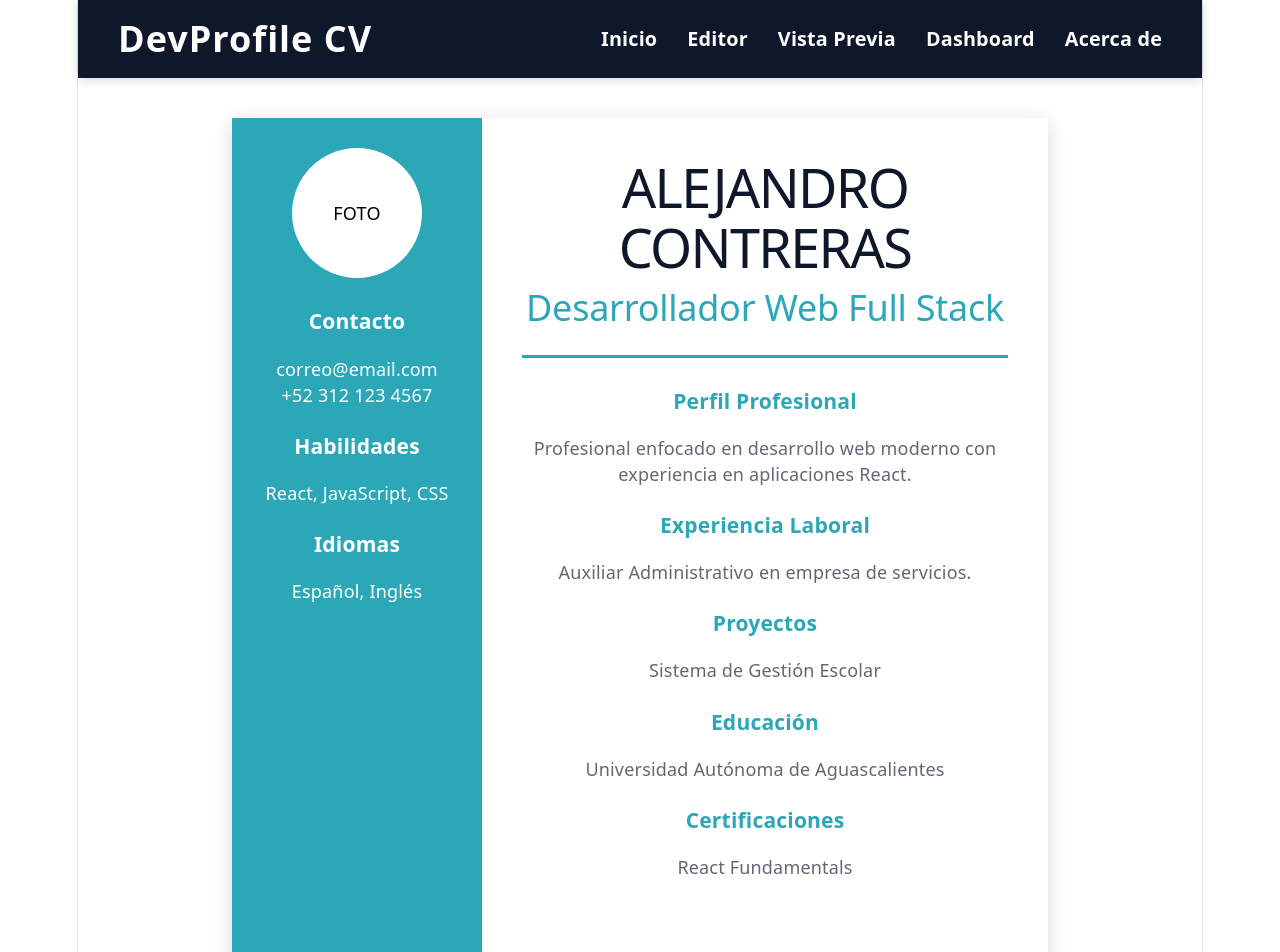
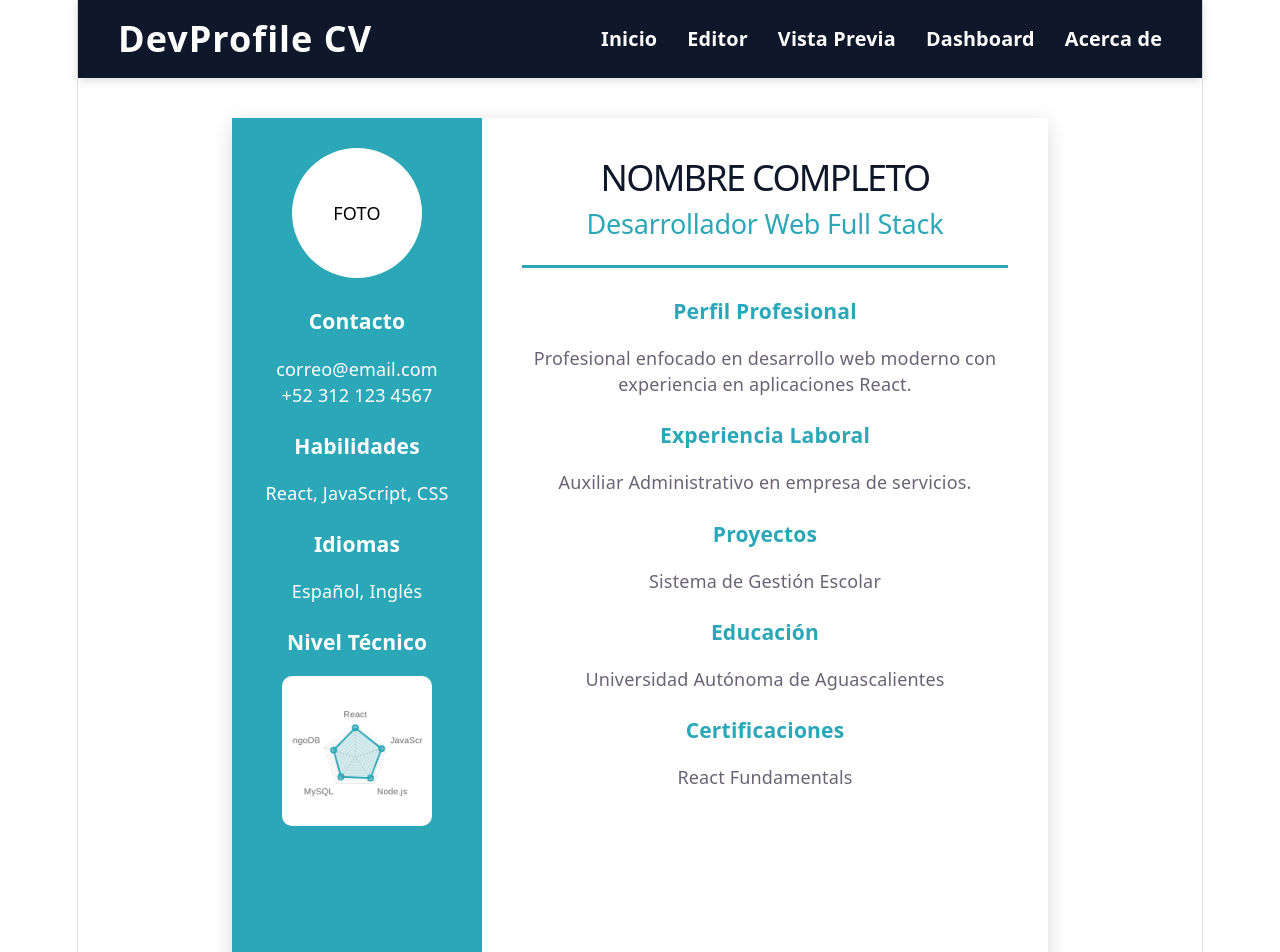
Before and after one commit to AlejandroContreras23/DevProfile, a React (Vite) app: page /preview in a window 1280 px wide. Shown: the top 952 px of the page. Built offline with nearby package versions, Linux system fonts and the light colour scheme.

Commit message:
Ya tiene grafica de habilidades y tambien se le puede subir una foto

```diff
--- a/package.json
+++ b/package.json
@@ -10,7 +10,9 @@
     "preview": "vite preview"
   },
   "dependencies": {
+    "chart.js": "^4.5.1",
     "react": "^19.2.6",
+    "react-chartjs-2": "^5.3.1",
     "react-dom": "^19.2.6",
     "react-router-dom": "^7.16.0"
   },
--- /dev/null
+++ b/src/componentes/GraficaHabilidades.jsx
@@ -0,0 +1,79 @@
+import { Radar } from "react-chartjs-2";
+
+import {
+  Chart as ChartJS,
+  RadialLinearScale,
+  PointElement,
+  LineElement,
+  Filler,
+  Tooltip,
+  Legend,
+} from "chart.js";
+
+ChartJS.register(
+  RadialLinearScale,
+  PointElement,
+  LineElement,
+  Filler,
+  Tooltip,
+  Legend
+);
+
+function GraficaHabilidades() {
+  const data = {
+    labels: [
+      "React",
+      "JavaScript",
+      "Node.js",
+      "MySQL",
+      "MongoDB",
+    ],
+
+    datasets: [
+      {
+        label: "",
+        data: [90, 85, 80, 75, 70],
+
+        backgroundColor: "rgba(44,167,184,0.2)",
+        borderColor: "#2ca7b8",
+        borderWidth: 2,
+      },
+    ],
+  };
+
+const options = {
+  plugins: {
+    legend: {
+      display: false,
+    },
+  },
+
+  scales: {
+    r: {
+      min: 0,
+      max: 100,
+
+      ticks: {
+        display: false,
+      },
+
+      pointLabels: {
+        font: {
+          size: 10,
+        },
+      },
+    },
+  },
+};
+
+return (
+  <div className="grafica-container">
+    <Radar
+      data={data}
+      options={options}
+    />
+  </div>
+);
+}
+
+export default GraficaHabilidades;
--- a/src/componentes/LayoutCV.jsx
+++ b/src/componentes/LayoutCV.jsx
@@ -1,6 +1,7 @@
 import "../estilos/layoutcv.css";
 import { useContext } from "react";
 import { CVContext } from "../contexto/CVContext";
+import GraficaHabilidades from "./GraficaHabilidades";
 
 function LayoutCV() {
   const { datosCV } = useContext(CVContext);
@@ -11,8 +12,17 @@ function LayoutCV() {
       <div className="cv-sidebar">
 
         <div className="cv-photo">
-          FOTO
-        </div>
+
+       {datosCV.foto ? (
+       <img
+        src={datosCV.foto}
+        alt="Foto de perfil"
+        className="cv-photo-img"
+       />
+       ) : ("FOTO")
+      }
+
+</div>
 
         <div className="cv-section">
           <h3>Contacto</h3>
@@ -38,6 +48,11 @@ function LayoutCV() {
           </p>
         </div>
 
+        <div className="cv-section">
+           <h3>Nivel Técnico</h3>
+           <GraficaHabilidades />
+        </div>
+
       </div>
 
       <div className="cv-main">
@@ -45,7 +60,7 @@ function LayoutCV() {
         <div className="cv-header">
 
           <h1>
-            {datosCV.nombre || "ALEJANDRO CONTRERAS"}
+            {datosCV.nombre || "NOMBRE COMPLETO"}
           </h1>
 
           <h2>
--- a/src/contexto/CVContext.jsx
+++ b/src/contexto/CVContext.jsx
@@ -9,12 +9,13 @@ const [datosCV, setDatosCV] = useState({
   correo: "",
   telefono: "",
   perfil: "",
-  experiencia: "",
-  proyectos: "",
+  habilidades: "",
+  idiomas: "",
   educacion: "",
   certificaciones: "",
-  habilidades: "",
-  idiomas: "",
+  proyectos: "",
+  experiencia: "",
+  foto: "",
 });
 
   return (
--- a/src/estilos/layoutcv.css
+++ b/src/estilos/layoutcv.css
@@ -35,6 +35,15 @@
   border-radius: 50%;
 }
 
+.cv-photo-img {
+  width: 100%;
+  height: 100%;
+
+  object-fit: cover;
+
+  border-radius: 50%;
+}
+
 .cv-main {
   padding: 40px;
 }
@@ -53,9 +62,11 @@
   margin: 0;
   color: #0f172a;
 
-  font-size: 3rem;
+  font-size: 2rem;
   line-height: 1.1;
 }
+
+
 
 .cv-header h2 {
   color: #2ca7b8;
@@ -63,7 +74,7 @@
   margin-top: 10px;
   margin-bottom: 0;
 
-  font-size: 2rem;
+  font-size: 1.5rem;
   font-weight: 500;
 }
 
@@ -79,3 +90,23 @@
 .cv-section-main p {
   white-space: pre-line;
 }
+
+.cv-section {
+  text-align: center;
+}
+
+.cv-section p {
+  white-space: pre-line;
+}
+
+.cv-sidebar canvas {
+  margin-top: 20px;
+  background: white;
+  border-radius: 10px;
+  padding: 10px;
+}
+
+.grafica-container {
+  width: 150px;
+  margin: 20px auto;
+}
--- a/src/paginas/Editor.jsx
+++ b/src/paginas/Editor.jsx
@@ -33,6 +33,31 @@ function Editor() {
             placeholder="Ej. Alejandro Contreras"
           />
         </div>
+
+        <div className="form-group">
+  <label>Fotografía</label>
+
+  <input
+    type="file"
+    accept="image/*"
+    onChange={(e) => {
+      const archivo = e.target.files[0];
+
+      if (archivo) {
+        const lector = new FileReader();
+
+        lector.onloadend = () => {
+          setDatosCV({
+            ...datosCV,
+            foto: lector.result,
+          });
+        };
+
+        lector.readAsDataURL(archivo);
+      }
+    }}
+  />
+</div>
 
         {/* Profesión */}
 
@@ -106,7 +131,7 @@ function Editor() {
           />
         </div>
 
-        <div className="form-group">
+<div className="form-group">
   <label>Habilidades</label>
 
   <textarea
@@ -118,7 +143,7 @@ function Editor() {
         habilidades: e.target.value,
       })
     }
-    placeholder="React, JavaScript, CSS"
+    placeholder="Ej. React, JavaScript, CSS"
   />
 </div>
 
@@ -126,7 +151,7 @@ function Editor() {
   <label>Idiomas</label>
 
   <textarea
-    rows="3"
+    rows="2"
     value={datosCV.idiomas}
     onChange={(e) =>
       setDatosCV({
@@ -134,7 +159,7 @@ function Editor() {
         idiomas: e.target.value,
       })
     }
-    placeholder="Español, Inglés"
+    placeholder="Ej. Español, Inglés"
   />
 </div>
 
```
Also changed, not shown: 1 other file (tests, documents, lock files or other folders).
